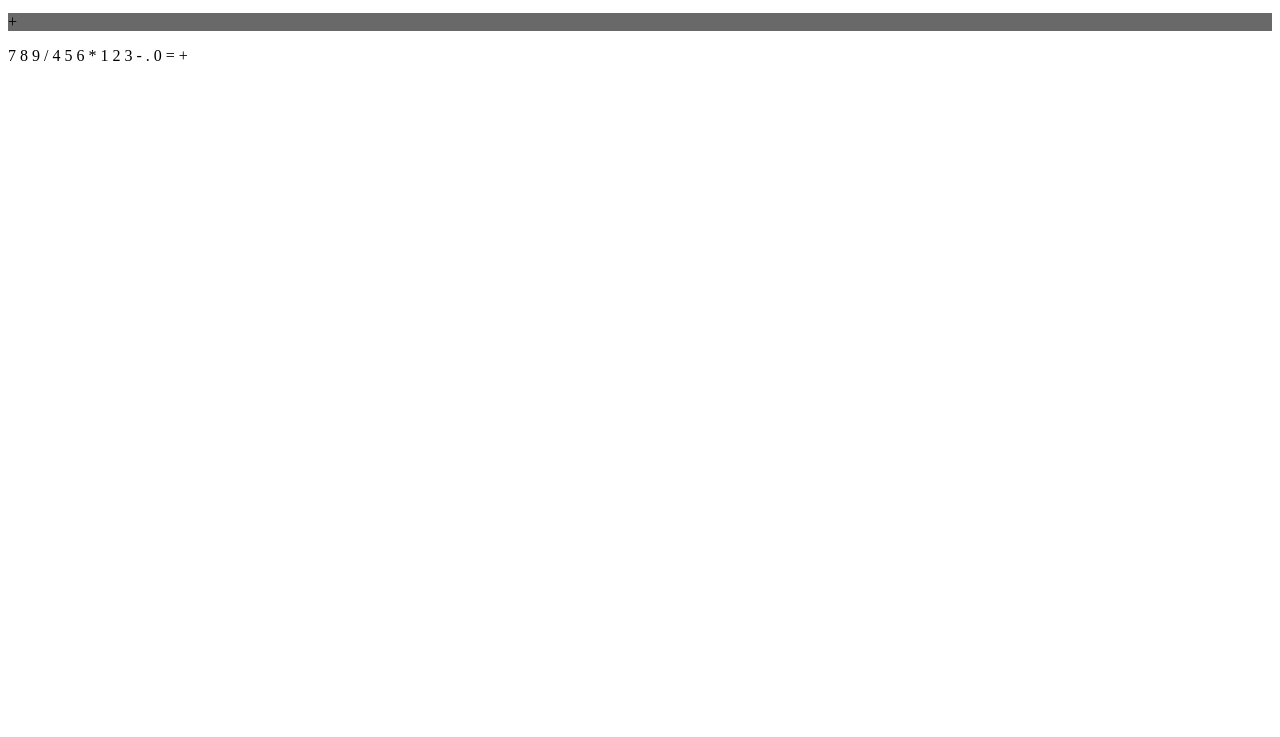
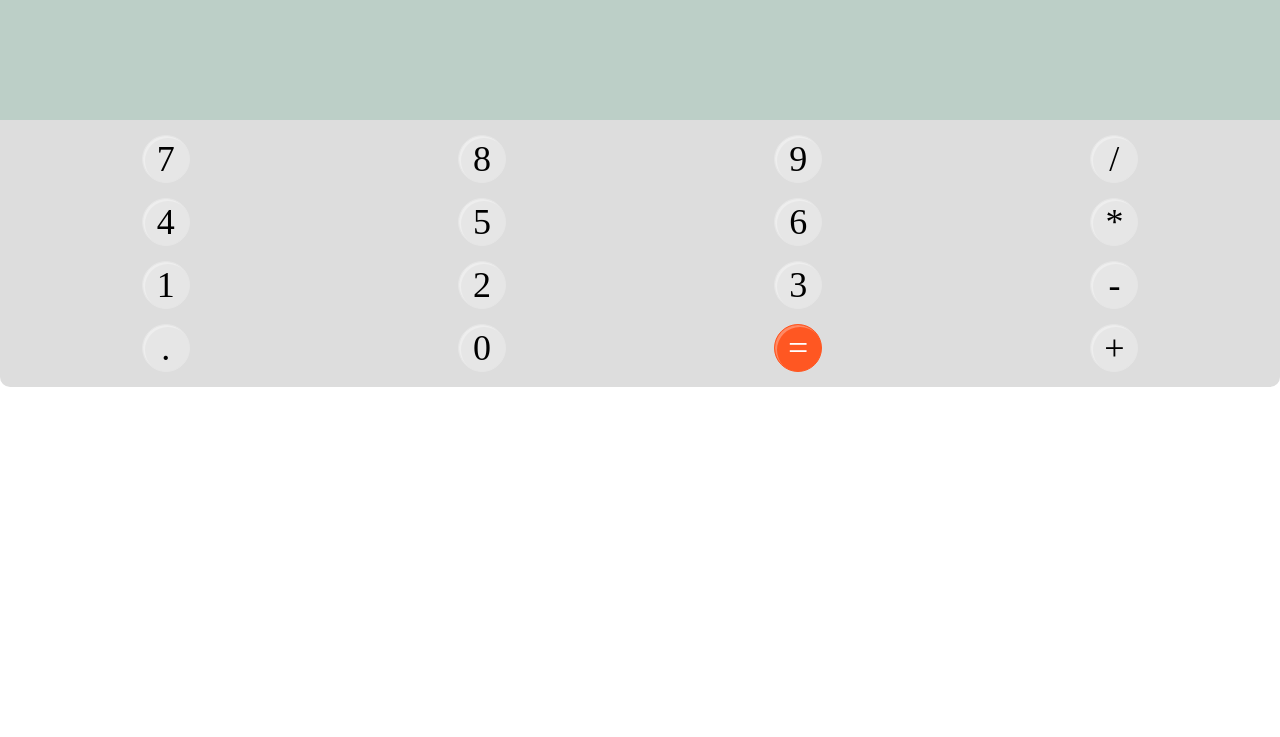
Before and after one commit to angelgimenez85/calculadora-multiplataforma, an Electron app: page index.html in a window 1280 px wide. Shown: the part 63-800 px from the top of the page. Drawn offline with Linux system fonts and the light colour scheme.

Commit message:
Establece estilos visuales

```diff
--- a/css/styles.css
+++ b/css/styles.css
@@ -121,3 +121,21 @@ body {
     flex: 1;
     padding: 15px;
 }
+
+.igual, .suma {
+    align-items: center;
+    display: flex;
+    justify-content: center;
+}
+
+.igual {
+    background-color: #FF5722;
+    color: white;
+    border: 1px solid #FF5722;
+    transition: background-color 0.25s, box-shadow 0.25s;
+}
+
+.igual:hover, .igual:active {
+    background-color: #F44336;
+    border: 1px solid #F44336;
+}
--- a/index.html
+++ b/index.html
@@ -4,6 +4,7 @@
     <meta charset="UTF-8">
     <meta name="viewport" content="width=device-width, initial-scale=1.0">
     <title>Calculadora</title>
+    <link rel="stylesheet" href="css/styles.css">
 </head>
 <body>
     <div class="contenedor">
@@ -35,8 +36,8 @@
 
                     <span class="tecla" data-tecla=".">.</span>
                     <span class="tecla" data-tecla="0">0</span>
-                    <span class="tecla" data-tecla="=">=</span>
-                    <span class="tecla operador" data-tecla="+">+</span>
+                    <span class="tecla igual" data-tecla="=">=</span>
+                    <span class="tecla operador suma" data-tecla="+">+</span>
                 </div>
 
             </div>
```
